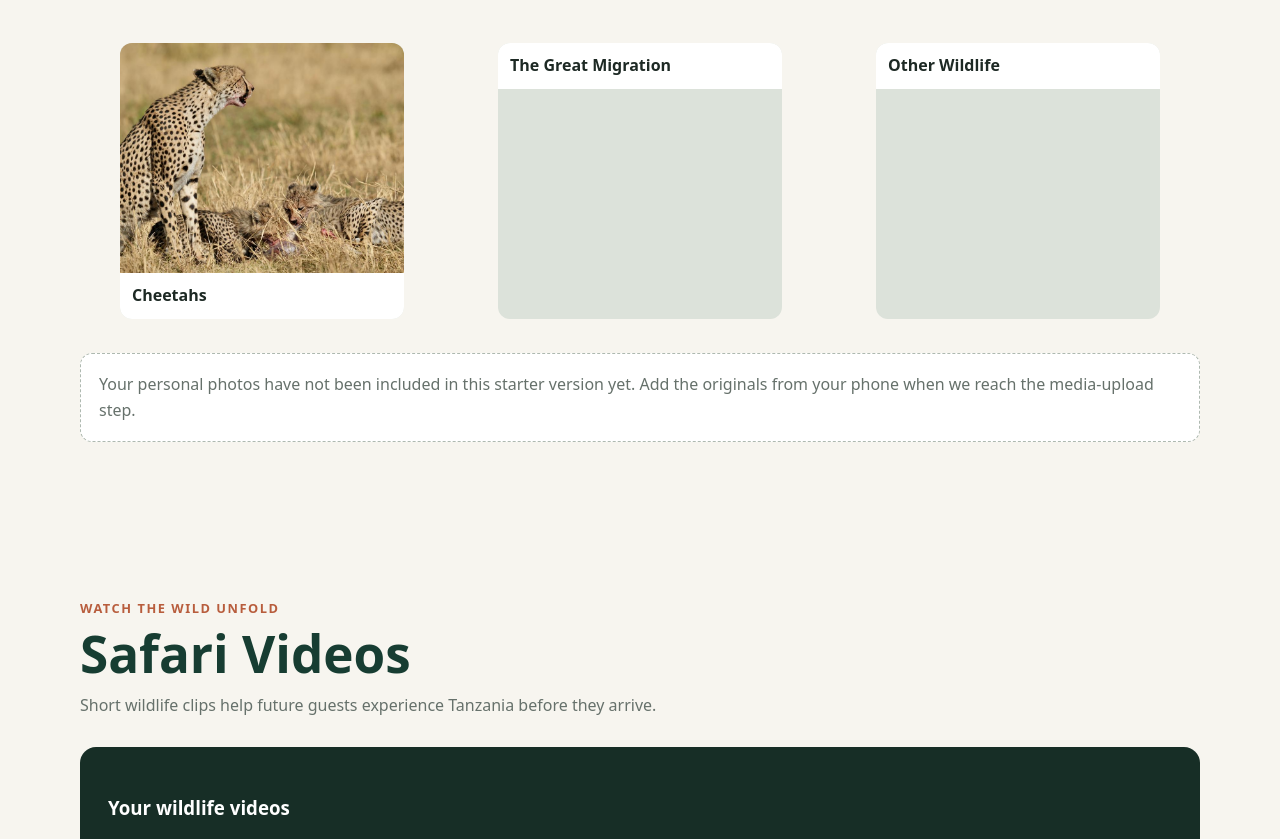
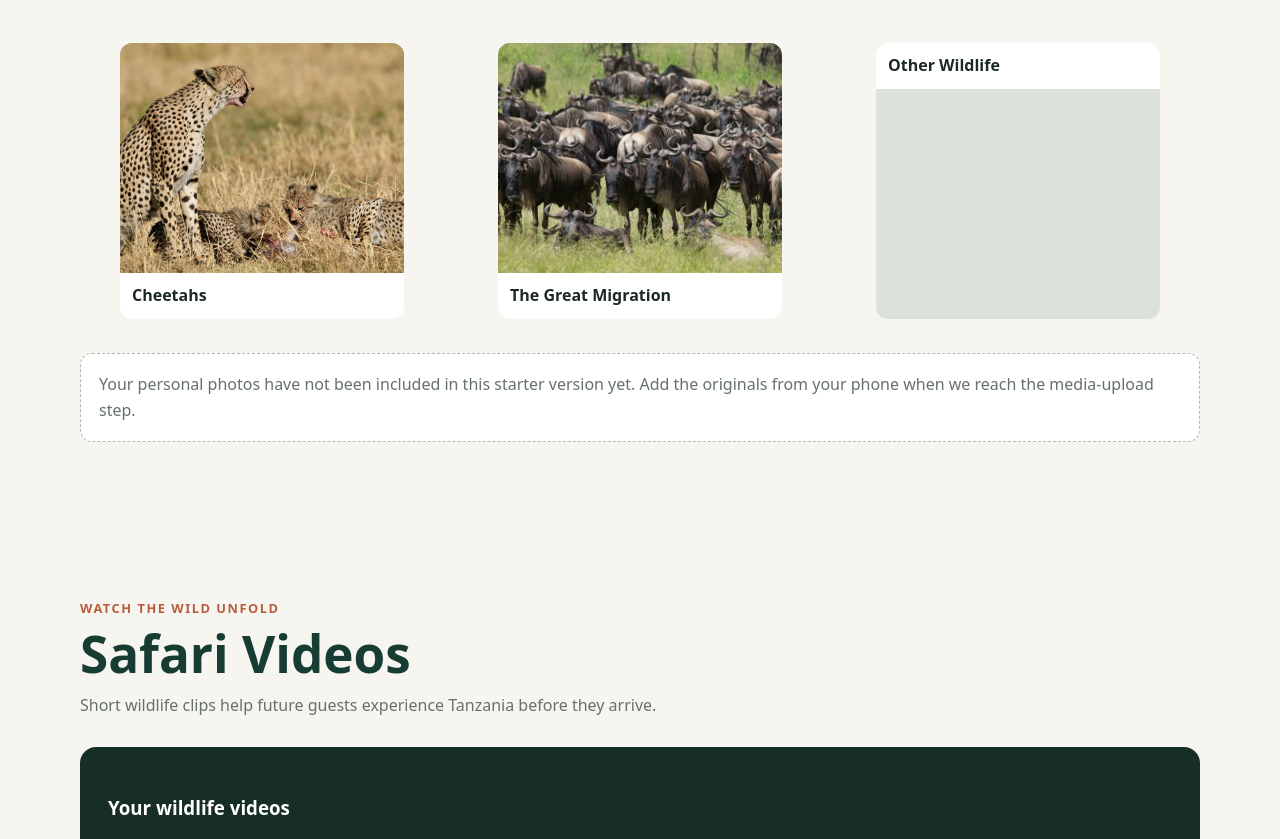
Before and after one commit to uriogeofrey330-star/Safariwithgeofrey, a plain HTML site: page index.html in a window 1280 px wide. Shown: the part 2586-3425 px from the top of the page. Drawn offline with Linux system fonts and the light colour scheme.

Commit message:
Update index.html

```diff
--- a/index.html
+++ b/index.html
@@ -49,7 +49,7 @@ section{padding:70px 0}.section-head{max-width:720px;margin-bottom:28px}.section
 <figure class="gallery-tile"><img src="elephant.jpg" alt="Elephants in Tanzania" onerror="this.style.display='none'"><figcaption>Elephants</figcaption></figure>
 <figure class="gallery-tile"><img src="leopard.jpg" alt="Leopard in Tanzania" onerror="this.style.display='none'"><figcaption>Leopards</figcaption></figure>
 <figure class="gallery-tile"><img src="cheetah.jpg" alt="Cheetah in Tanzania" onerror="this.style.display='none'"><figcaption>Cheetahs</figcaption></figure>
-<figure class="gallery-tile"><img src="image/migration.jpg" alt="Great Migration in Tanzania" onerror="this.style.display='none'"><figcaption>The Great Migration</figcaption></figure>
+<figure class="gallery-tile"><img src="wildebeest.jpg" alt="Great Migration in Tanzania" onerror="this.style.display='none'"><figcaption>The Great Migration</figcaption></figure>
 <figure class="gallery-tile"><img src="image/other-wildlife.jpg" alt="Other Tanzania wildlife" onerror="this.style.display='none'"><figcaption>Other Wildlife</figcaption></figure>
 </div><p class="media-note" style="margin-top:18px">Your personal photos have not been included in this starter version yet. Add the originals from your phone when we reach the media-upload step.</p>
 </div></section>
```
